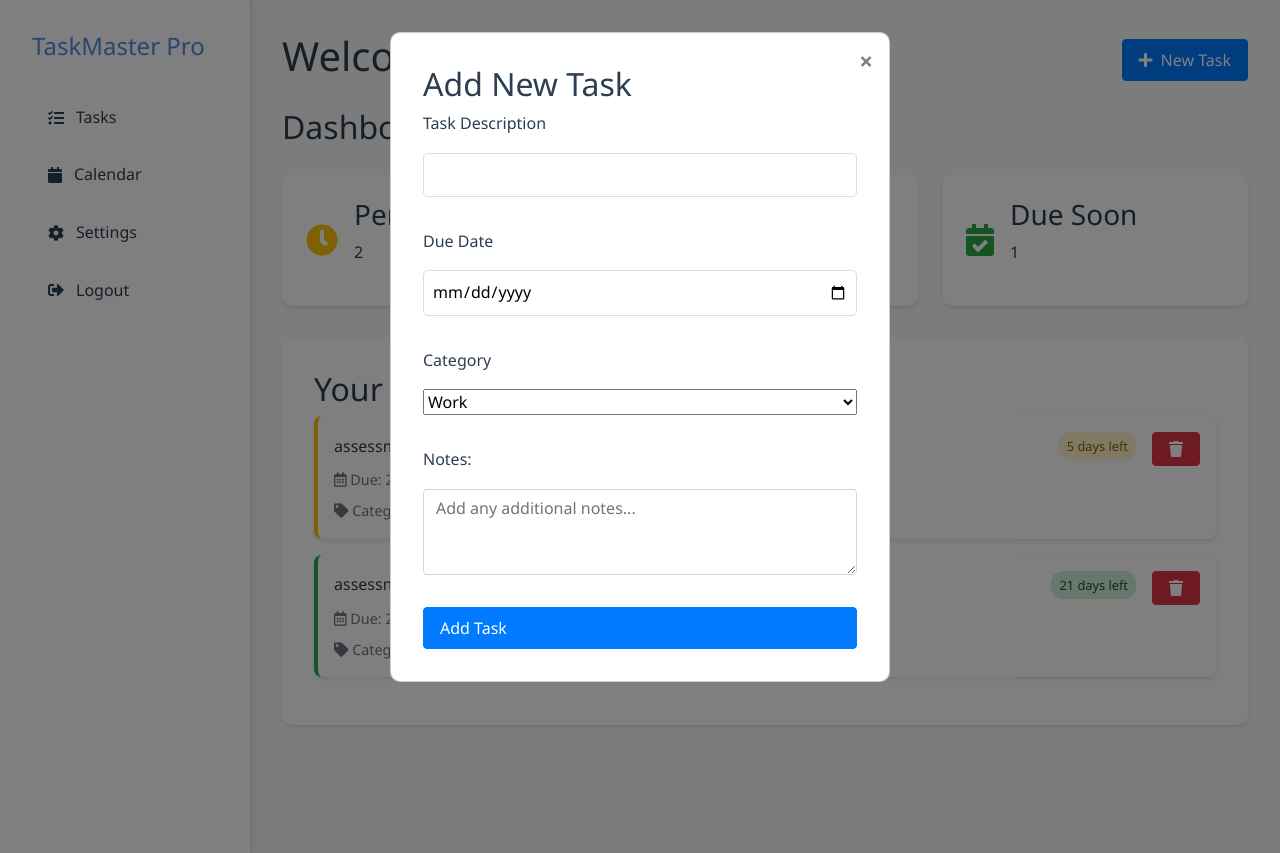
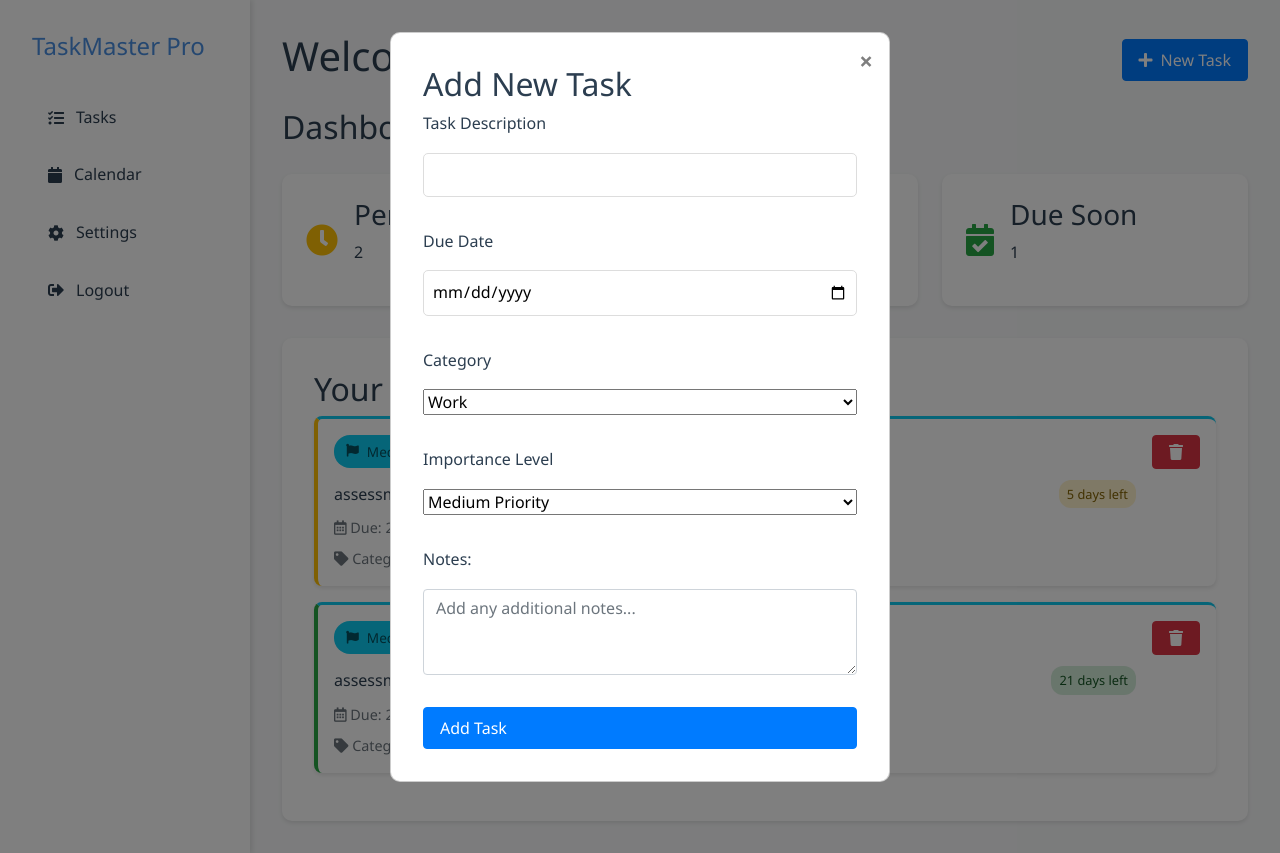
Before and after one commit to DeMass199/Assessment, a Flask app: page /dashboard in a window 1280 px wide, after a click on "New Task". Run offline with Flask 3, Linux system fonts and the light colour scheme; a user stored in the database is signed in; data comes from the database, SQL or seed files in the repository; both versions use the stored data as it was after the commit; some libraries are stand-ins or nearby versions.

Commit message:
the level of importance function works

```diff
--- a/flask_app/app.py
+++ b/flask_app/app.py
@@ -68,6 +68,7 @@ def init_db():
                 done BOOLEAN NOT NULL DEFAULT 0,
                 category TEXT DEFAULT 'General',
                 notes TEXT DEFAULT '',
+                importance TEXT DEFAULT 'medium',
                 FOREIGN KEY (user_id) REFERENCES users (id)
             )
         """)
@@ -114,6 +115,15 @@ def migrate_db():
             cursor.execute("ALTER TABLE todos ADD COLUMN notes TEXT DEFAULT ''")
             conn.commit()
             logger.info("Added notes column to todos table")
+
+        # Check if importance column exists
+        cursor.execute("PRAGMA table_info(todos)")
+        columns = [column[1] for column in cursor.fetchall()]
+
+        if 'importance' not in columns:
+            cursor.execute("ALTER TABLE todos ADD COLUMN importance TEXT DEFAULT 'medium'")
+            conn.commit()
+            logger.info("Added importance column to todos table")
 
         conn.commit()
         conn.close()
@@ -229,6 +239,7 @@ def dashboard():
         due_date_str = request.form.get("due_date")
         category = request.form.get("category")  # Get category from form
         notes = request.form.get("notes", "")  # Get notes from form
+        importance = request.form.get("importance", "medium")
 
         if task and due_date_str and category:
             try:
@@ -239,8 +250,8 @@ def dashboard():
                 conn = sqlite3.connect(DB_PATH)
                 cursor = conn.cursor()
                 cursor.execute(
-                    "INSERT INTO todos (user_id, task, due_date, category, notes) VALUES (?, ?, ?, ?, ?)",
-                    (session['user_id'], task, due_date_iso, category, notes)
+                    "INSERT INTO todos (user_id, task, due_date, category, notes, importance) VALUES (?, ?, ?, ?, ?, ?)",
+                    (session['user_id'], task, due_date_iso, category, notes, importance)
                 )
                 conn.commit()
                 conn.close()
@@ -252,7 +263,7 @@ def dashboard():
     conn = sqlite3.connect(DB_PATH)
     cursor = conn.cursor()
     cursor.execute("""
-        SELECT id, task, due_date, category, notes
+        SELECT id, task, due_date, category, notes, importance
         FROM todos
         WHERE user_id = ?
         ORDER BY date(due_date) ASC
@@ -284,6 +295,7 @@ def dashboard():
             "due_date": due_date.strftime("%Y-%m-%d"),
             "category": todo[3],
             "notes": todo[4],
+            "importance": todo[5],
             "color": color,
             "due_text": due_text
         })
--- a/flask_app/templates/dashboard.html
+++ b/flask_app/templates/dashboard.html
@@ -145,6 +145,97 @@
                     flex-grow: 1;
                     margin-right: 1rem;
                 }
+
+                .task-indicators {
+                    display: flex;
+                    gap: 0.5rem;
+                    align-items: center;
+                }
+
+                .importance-badge {
+                    font-size: 0.8rem;
+                    padding: 0.25rem 0.5rem;
+                    border-radius: 12px;
+                    font-weight: 500;
+                }
+
+                .importance-badge.low {
+                    background-color: #e2e3e5;
+                    color: #383d41;
+                }
+
+                .importance-badge.medium {
+                    background-color: #cff4fc;
+                    color: #055160;
+                }
+
+                .importance-badge.high {
+                    background-color: #fff3cd;
+                    color: #856404;
+                }
+
+                .importance-badge.urgent {
+                    background-color: #f8d7da;
+                    color: #721c24;
+                }
+
+                .task-priority {
+                    margin-bottom: 0.75rem;
+                }
+
+                .importance-badge {
+                    display: inline-flex;
+                    align-items: center;
+                    gap: 0.5rem;
+                    padding: 0.35rem 0.75rem;
+                    border-radius: 16px;
+                    font-weight: 500;
+                    font-size: 0.85rem;
+                }
+
+                .importance-badge i {
+                    font-size: 0.8rem;
+                }
+
+                .importance-badge.urgent {
+                    background-color: #dc3545;
+                    color: white;
+                }
+
+                .importance-badge.high {
+                    background-color: #ffc107;
+                    color: #856404;
+                }
+
+                .importance-badge.medium {
+                    background-color: #0dcaf0;
+                    color: #055160;
+                }
+
+                .importance-badge.low {
+                    background-color: #6c757d;
+                    color: white;
+                }
+
+                .task-card {
+                    border-top: 3px solid transparent;
+                }
+
+                .task-card:has(.importance-badge.urgent) {
+                    border-top-color: #dc3545;
+                }
+
+                .task-card:has(.importance-badge.high) {
+                    border-top-color: #ffc107;
+                }
+
+                .task-card:has(.importance-badge.medium) {
+                    border-top-color: #0dcaf0;
+                }
+
+                .task-card:has(.importance-badge.low) {
+                    border-top-color: #6c757d;
+                }
             </style>
 
             <!-- Task Summary -->
@@ -179,6 +270,11 @@
                     {% for todo in todo_list %}
                     <div class="task-card status-{{ todo.color }}">
                         <div class="task-content">
+                            <div class="task-priority">
+                                <span class="importance-badge {{ todo.importance }}">
+                                    <i class="fas fa-flag"></i> {{ todo.importance|title }} Priority
+                                </span>
+                            </div>
                             <div class="task-header">
                                 <h3>{{ todo.task }}</h3>
                                 <span class="due-badge {{ todo.color }}">{{ todo.due_text }}</span>
@@ -234,6 +330,15 @@
                     </select>
                 </div>
                 <div class="form-group">
+                    <label for="importance">Importance Level</label>
+                    <select id="importance" name="importance" required>
+                        <option value="low">Low Priority</option>
+                        <option value="medium" selected>Medium Priority</option>
+                        <option value="high">High Priority</option>
+                        <option value="urgent">Urgent</option>
+                    </select>
+                </div>
+                <div class="form-group">
                     <label for="notes">Notes:</label>
                     <textarea name="notes" id="notes" class="form-control" rows="3"
                               placeholder="Add any additional notes..."></textarea>
```
Also changed, not shown: flask_app/templates/calendar.html (+46 -6 lines), flask_app/todo.db.
